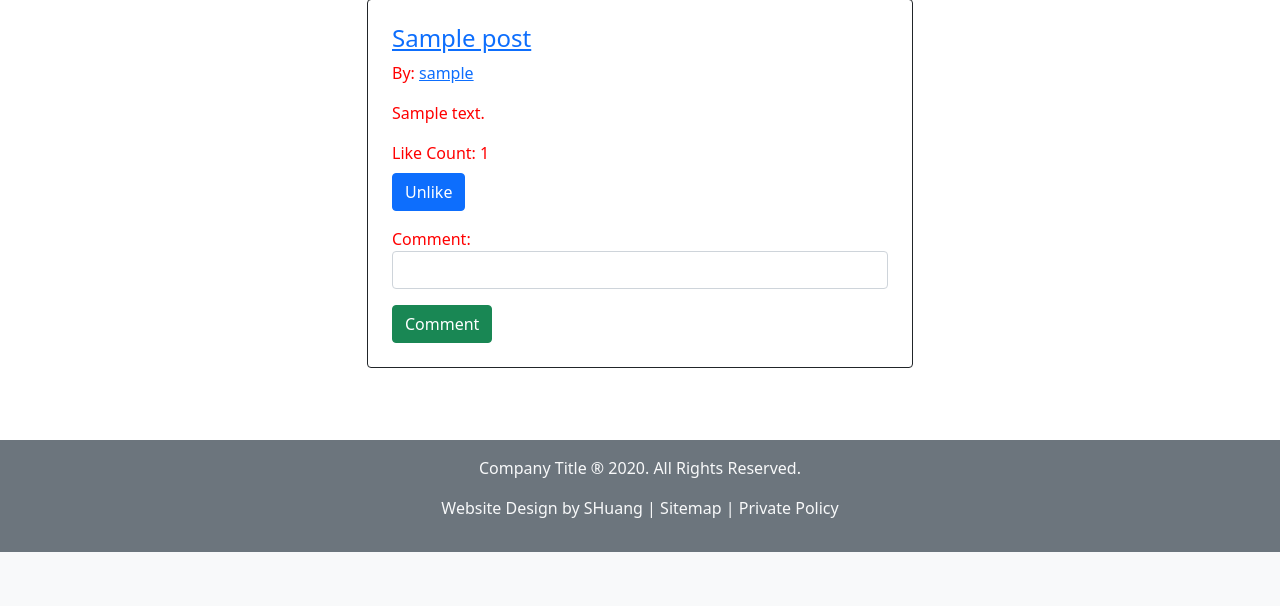
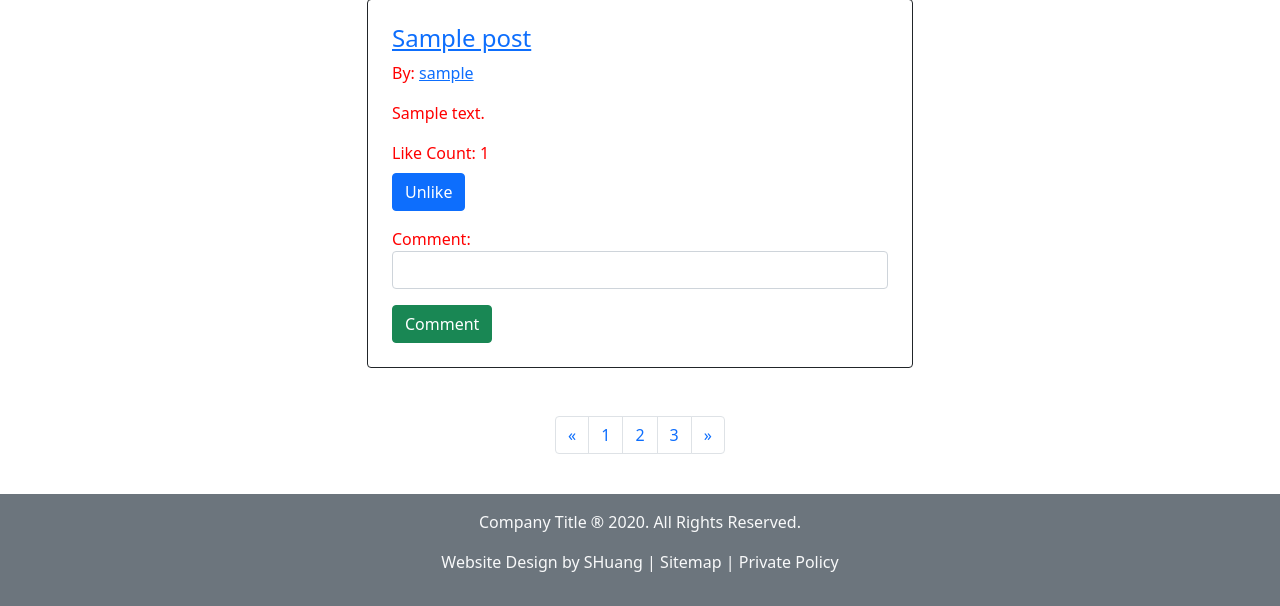
Before and after one commit to scotth527/Django-blog, a Django app: page / in a window 1280 px wide. Shown: the part 689-1295 px from the top of the page. Before the commit the page ends 1241 px from the top, so only its background shows below. Run offline with Django 3.2, Linux system fonts and the light colour scheme; a user stored in the database is signed in; tables that the repository leaves empty hold one stand-in row (values such as "Sample post"); data that the repository does not hold is empty; some libraries are stand-ins or nearby versions.

Commit message:
working on pagination of the index page

```diff
--- a/posts/static/posts/styles/style.css
+++ b/posts/static/posts/styles/style.css
@@ -44,6 +44,10 @@ select[name$="_year"].selectdatewidget {
   background-color: rgba(0,0,0,0.4); /* Black w/ opacity */
 }
 
+.modal.open {
+    display: inline-block;
+}
+
 /* Modal Content/Box */
 .modal-content {
   background-color: #fefefe;
--- a/posts/templates/posts/detail.html
+++ b/posts/templates/posts/detail.html
@@ -35,7 +35,8 @@
 
     {% if comment.author == user %}
 
-    {% include 'posts/partials/_comments_delete.html' id=comment.id type="comment"  %}
+
+    {% include 'posts/partials/_comments_delete.html' with id=comment.id type="comment"  %}
 
     {% endif %}
     </div>
@@ -48,4 +49,5 @@
 {% block js_block %}
     <script src="{% static 'posts/js/main.js' %}"></script>
     {% include 'posts/partials/_toggle_reaction_js.html' %}
+    {% include 'posts/partials/_comments_delete_js.html' %}
 {% endblock %}
--- a/posts/templates/posts/index.html
+++ b/posts/templates/posts/index.html
@@ -26,6 +26,29 @@
     {% endif %}
     <section>
 
+        <nav aria-label="Page navigation example ">
+          <ul class="pagination justify-content-center">
+            <li class="page-item">
+              <a class="page-link" href="#" aria-label="Previous">
+                <span aria-hidden="true">&laquo;</span>
+              </a>
+            </li>
+            <li class="page-item"><a class="page-link" href="#">1</a></li>
+            <li class="page-item"><a class="page-link" href="#">2</a></li>
+            <li class="page-item"><a class="page-link" href="#">3</a></li>
+            <li class="page-item">
+              <a class="page-link" href="#" aria-label="Next">
+                <span aria-hidden="true">&raquo;</span>
+              </a>
+            </li>
+          </ul>
+        </nav>
+
+        {% if page_obj.has_next %}
+            <a href="?page={{ page_obj.next_page_number }}">next</a>
+            <a href="?page={{ page_obj.paginator.num_pages }}">last &raquo;</a>
+        {% endif %}
+
 </div>
 
 {% endblock %}
--- a/posts/templates/posts/partials/_comments_delete.html
+++ b/posts/templates/posts/partials/_comments_delete.html
@@ -3,10 +3,10 @@
 <button id="myBtn" data-comment-id="{{id}}" class="btn btn-danger align-self-end delete-comment-button">Delete</button>
 
 <!-- The Modal -->
-<div id="delete_comment_modal_{{id}}" class="modal">
+<div id="delete_comment_modal_{{id}}" class="modal delete-comment-modal">
 
   <!-- Modal content -->
-  <div class="modal-content">
+  <div class="modal-content ">
     <span class="close">&times;</span>
     <p>Are you sure you want to delete?</p>
 
--- a/posts/views.py
+++ b/posts/views.py
@@ -46,7 +46,7 @@ class PostsIndexView(LoginRequiredMixin, generic.ListView ):
         non_future_post = Q(pub_date__lte=timezone.now())
         post_belongs_to_user = Q(author=user)
         post_belongs_to_friend = Q(author__in=friend_list)
-        current_posts = Post.objects.filter(non_future_post & (post_belongs_to_user | post_belongs_to_friend)).order_by('-pub_date')[:10]
+        current_posts = Post.objects.filter(non_future_post & (post_belongs_to_user | post_belongs_to_friend)).order_by('-pub_date')
 
         # TODO: Allow user to fetch more posts if desired
 
```
Also changed, not shown: posts/templates/posts/partials/_comments_delete_js.html (+27 -4 lines).
